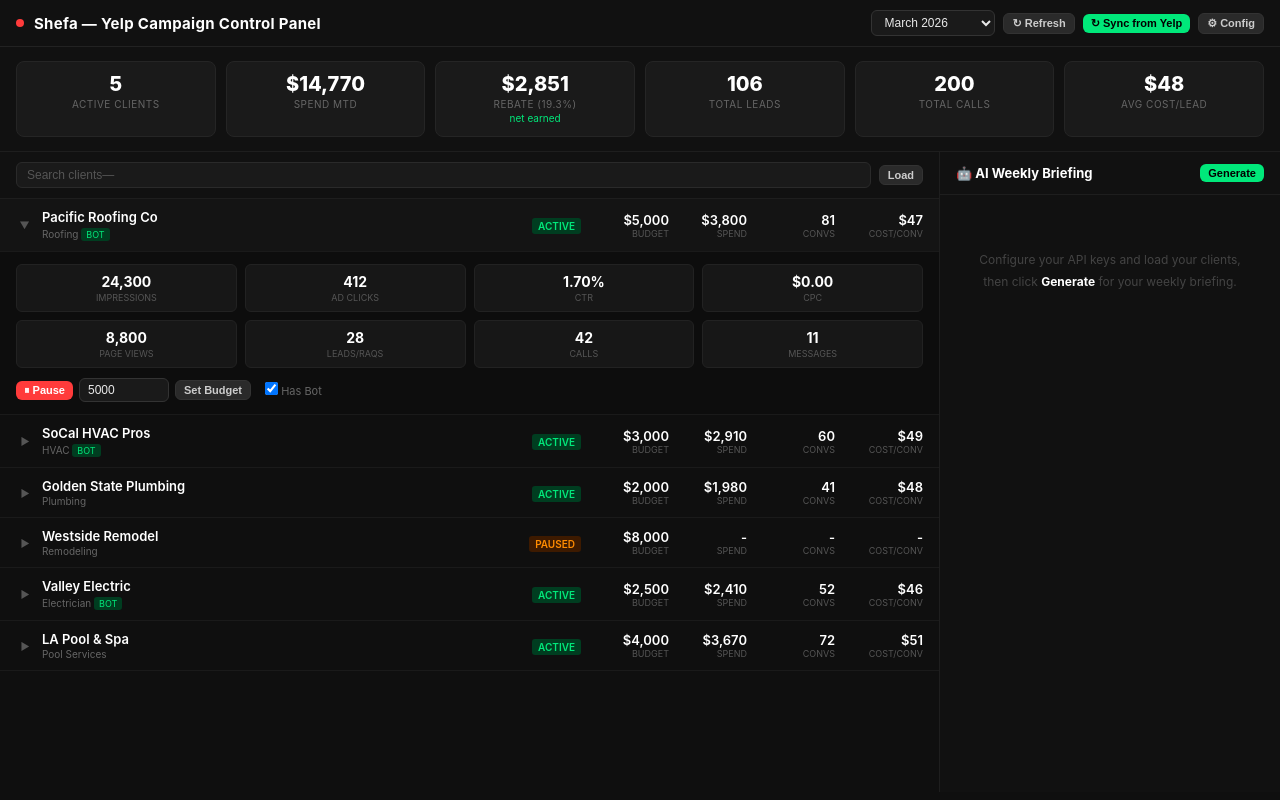
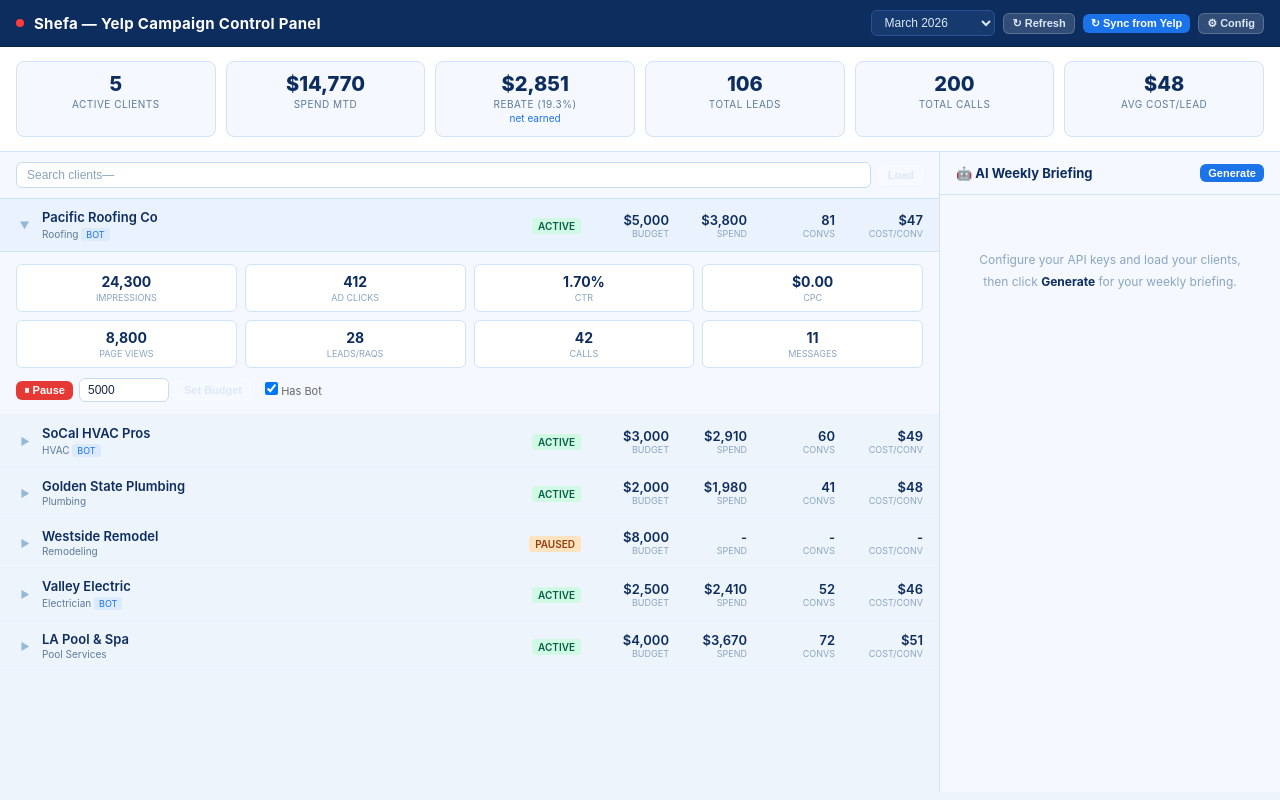
Before and after one commit to tomer-bot/shefa-dashboard, a website: page index.html in a window 1280 px wide. Both pictures are taken after a click on the element 469 px from the left and 225 px from the top of the page. Drawn offline with Linux system fonts and the light colour scheme; no server answers.

Commit message:
Light blue theme, fix business_id bug for leads/calls, add campaign_type tag

```diff
--- a/index.html
+++ b/index.html
@@ -6,83 +6,85 @@
 <title>Shefa Campaign Control Panel</title>
 <style>
 *{box-sizing:border-box;margin:0;padding:0}
-body{font-family:-apple-system,BlinkMacSystemFont,'Segoe UI',sans-serif;background:#0f0f0f;color:#e8e8e8;font-size:13px;min-height:100vh}
-.topbar{background:#111;border-bottom:1px solid #222;padding:10px 16px;display:flex;align-items:center;justify-content:space-between;position:sticky;top:0;z-index:100}
+body{font-family:-apple-system,BlinkMacSystemFont,'Segoe UI',sans-serif;background:#eef4fc;color:#1a2b45;font-size:13px;min-height:100vh}
+.topbar{background:#0d2d5e;border-bottom:1px solid #0a2348;padding:10px 16px;display:flex;align-items:center;justify-content:space-between;position:sticky;top:0;z-index:100}
 .topbar h1{font-size:15px;font-weight:700;color:#fff;letter-spacing:.3px}
 .topbar-right{display:flex;gap:8px;align-items:center}
-select.month-sel{background:#1a1a1a;border:1px solid #333;color:#e8e8e8;padding:4px 8px;border-radius:6px;font-size:12px;cursor:pointer}
+select.month-sel{background:#163a6e;border:1px solid #2a5298;color:#dce8f8;padding:4px 8px;border-radius:6px;font-size:12px;cursor:pointer}
 .btn{padding:5px 12px;border-radius:6px;border:none;font-size:12px;cursor:pointer;font-weight:600;transition:all .15s}
-.btn-green{background:#00e87a;color:#000}.btn-green:hover{background:#00ff88}
-.btn-gray{background:#2a2a2a;color:#ccc;border:1px solid #333}.btn-gray:hover{background:#333}
-.btn-red{background:#ff3b3b;color:#fff}.btn-red:hover{background:#ff5555}
+.btn-green{background:#1a73e8;color:#fff}.btn-green:hover{background:#1557b0}
+.btn-gray{background:rgba(255,255,255,0.15);color:#dce8f8;border:1px solid rgba(255,255,255,0.2)}.btn-gray:hover{background:rgba(255,255,255,0.25)}
+.btn-red{background:#e53935;color:#fff}.btn-red:hover{background:#c62828}
 .btn-sm{padding:3px 8px;font-size:11px}
 .status-dot{width:8px;height:8px;border-radius:50%;display:inline-block}
-.dot-green{background:#00e87a}.dot-red{background:#ff3b3b}.dot-yellow{background:#ffc107}
-.kpi-strip{display:grid;grid-template-columns:repeat(6,1fr);gap:10px;padding:14px 16px;background:#111;border-bottom:1px solid #1e1e1e}
-.kpi{background:#1a1a1a;border:1px solid #252525;border-radius:8px;padding:12px;text-align:center}
-.kpi-val{font-size:20px;font-weight:800;color:#fff;line-height:1}
-.kpi-lbl{font-size:10px;color:#666;margin-top:4px;text-transform:uppercase;letter-spacing:.5px}
-.kpi-sub{font-size:10px;color:#00e87a;margin-top:2px}
+.dot-green{background:#34c98a}.dot-red{background:#e53935}.dot-yellow{background:#fbbf24}
+.kpi-strip{display:grid;grid-template-columns:repeat(6,1fr);gap:10px;padding:14px 16px;background:#fff;border-bottom:1px solid #d0e4f7}
+.kpi{background:#f5f9ff;border:1px solid #d0e4f7;border-radius:8px;padding:12px;text-align:center}
+.kpi-val{font-size:20px;font-weight:800;color:#0d2d5e;line-height:1}
+.kpi-lbl{font-size:10px;color:#5a7a9a;margin-top:4px;text-transform:uppercase;letter-spacing:.5px}
+.kpi-sub{font-size:10px;color:#1a73e8;margin-top:2px}
 .main{display:grid;grid-template-columns:1fr 340px;gap:0;height:calc(100vh - 160px)}
-.clients-panel{overflow-y:auto;border-right:1px solid #1e1e1e}
-.clients-header{padding:10px 16px;border-bottom:1px solid #1e1e1e;display:flex;align-items:center;gap:8px;background:#111;position:sticky;top:0;z-index:10}
-.search-box{flex:1;background:#1a1a1a;border:1px solid #2a2a2a;border-radius:6px;padding:5px 10px;color:#e8e8e8;font-size:12px}
-.search-box::placeholder{color:#555}
-.client-row{border-bottom:1px solid #1a1a1a;transition:background .1s;cursor:pointer}
-.client-row:hover{background:#151515}
-.client-row.expanded{background:#141414}
+.clients-panel{overflow-y:auto;border-right:1px solid #d0e4f7}
+.clients-header{padding:10px 16px;border-bottom:1px solid #d0e4f7;display:flex;align-items:center;gap:8px;background:#f5f9ff;position:sticky;top:0;z-index:10}
+.search-box{flex:1;background:#fff;border:1px solid #c8dcf0;border-radius:6px;padding:5px 10px;color:#1a2b45;font-size:12px}
+.search-box::placeholder{color:#8aa5c0}
+.client-row{border-bottom:1px solid #e8f1fc;transition:background .1s;cursor:pointer}
+.client-row:hover{background:#f0f7ff}
+.client-row.expanded{background:#eaf3fd}
 .client-main{padding:10px 16px;display:grid;grid-template-columns:18px 1fr 80px 80px 70px 80px 80px;gap:8px;align-items:center}
-.expand-btn{color:#555;font-size:10px;transition:transform .2s;text-align:center}
+.expand-btn{color:#93b8d8;font-size:10px;transition:transform .2s;text-align:center}
 .expanded .expand-btn{transform:rotate(90deg)}
-.client-name{font-weight:600;font-size:13px;color:#fff}
-.client-cat{font-size:10px;color:#666;margin-top:1px}
-.client-has-bot{font-size:9px;background:#003d20;color:#00e87a;padding:1px 5px;border-radius:3px;display:inline-block;margin-top:2px}
+.client-name{font-weight:600;font-size:13px;color:#0d2d5e}
+.client-cat{font-size:10px;color:#5a7a9a;margin-top:1px}
+.client-has-bot{font-size:9px;background:#dbeafe;color:#1a73e8;padding:1px 5px;border-radius:3px;display:inline-block;margin-top:2px}
+.campaign-type-tag{font-size:9px;padding:1px 5px;border-radius:3px;display:inline-block;margin-left:4px}
+.type-layered{background:#fef3c7;color:#92400e}
 .metric-cell{text-align:right}
-.metric-val{font-size:13px;font-weight:600;color:#fff}
-.metric-lbl{font-size:9px;color:#555;text-transform:uppercase}
+.metric-val{font-size:13px;font-weight:600;color:#0d2d5e}
+.metric-lbl{font-size:9px;color:#8aa5c0;text-transform:uppercase}
 .client-controls{display:flex;gap:4px;justify-content:flex-end}
-.client-detail{padding:12px 16px;background:#0d0d0d;border-top:1px solid #1a1a1a;display:none}
+.client-detail{padding:12px 16px;background:#f5f9ff;border-top:1px solid #d0e4f7;display:none}
 .expanded .client-detail{display:block}
 .detail-grid{display:grid;grid-template-columns:repeat(4,1fr);gap:8px;margin-bottom:10px}
-.detail-box{background:#171717;border:1px solid #222;border-radius:6px;padding:8px;text-align:center}
-.detail-box .val{font-size:14px;font-weight:700;color:#fff}
-.detail-box .lbl{font-size:9px;color:#555;text-transform:uppercase;margin-top:2px}
+.detail-box{background:#fff;border:1px solid #d0e4f7;border-radius:6px;padding:8px;text-align:center}
+.detail-box .val{font-size:14px;font-weight:700;color:#0d2d5e}
+.detail-box .lbl{font-size:9px;color:#8aa5c0;text-transform:uppercase;margin-top:2px}
 .controls-row{display:flex;gap:6px;align-items:center;flex-wrap:wrap}
-.budget-input{background:#1a1a1a;border:1px solid #333;color:#e8e8e8;padding:4px 8px;border-radius:6px;font-size:12px;width:90px}
+.budget-input{background:#fff;border:1px solid #c8dcf0;color:#1a2b45;padding:4px 8px;border-radius:6px;font-size:12px;width:90px}
 .tag{font-size:10px;padding:2px 6px;border-radius:3px;font-weight:600}
-.tag-active{background:#003d20;color:#00e87a}
-.tag-paused{background:#3d1a00;color:#ff8c00}
-.tag-inactive{background:#2a2a2a;color:#666}
-.ai-panel{display:flex;flex-direction:column;background:#111;overflow:hidden}
-.ai-header{padding:12px 16px;border-bottom:1px solid #1e1e1e;display:flex;align-items:center;justify-content:space-between}
-.ai-header h3{font-size:13px;font-weight:700;color:#fff}
+.tag-active{background:#d1fae5;color:#065f46}
+.tag-paused{background:#fee3c0;color:#92400e}
+.tag-inactive{background:#f3f4f6;color:#6b7280}
+.ai-panel{display:flex;flex-direction:column;background:#f5f9ff;overflow:hidden}
+.ai-header{padding:12px 16px;border-bottom:1px solid #d0e4f7;display:flex;align-items:center;justify-content:space-between}
+.ai-header h3{font-size:13px;font-weight:700;color:#0d2d5e}
 .ai-body{flex:1;overflow-y:auto;padding:14px 16px}
-.ai-content{line-height:1.6;color:#ccc;font-size:12px}
-.ai-content h2{font-size:13px;font-weight:700;color:#00e87a;margin:14px 0 6px;border-bottom:1px solid #1e3d26;padding-bottom:4px}
+.ai-content{line-height:1.6;color:#2a4a6a;font-size:12px}
+.ai-content h2{font-size:13px;font-weight:700;color:#1a73e8;margin:14px 0 6px;border-bottom:1px solid #c8dcf0;padding-bottom:4px}
 .ai-content h2:first-child{margin-top:0}
 .ai-content ul{margin-left:14px;margin-bottom:8px}
 .ai-content li{margin-bottom:3px}
-.ai-content strong{color:#fff}
-.ai-placeholder{color:#444;font-size:12px;text-align:center;padding:40px 20px;line-height:1.8}
-.ai-ts{font-size:10px;color:#444;margin-top:8px}
-.loading-bar{height:3px;background:linear-gradient(90deg,#00e87a,#00ff88,#00e87a);background-size:200% 100%;animation:shimmer 1.5s infinite;border-radius:2px;margin-bottom:10px}
+.ai-content strong{color:#0d2d5e}
+.ai-placeholder{color:#8aa5c0;font-size:12px;text-align:center;padding:40px 20px;line-height:1.8}
+.ai-ts{font-size:10px;color:#8aa5c0;margin-top:8px}
+.loading-bar{height:3px;background:linear-gradient(90deg,#1a73e8,#4a9ef8,#1a73e8);background-size:200% 100%;animation:shimmer 1.5s infinite;border-radius:2px;margin-bottom:10px}
 @keyframes shimmer{0%{background-position:200% 0}100%{background-position:-200% 0}}
-.toast{position:fixed;bottom:20px;right:20px;background:#1a1a1a;border:1px solid #333;border-radius:8px;padding:10px 16px;font-size:12px;z-index:9999;animation:fadeIn .3s;max-width:300px}
-.toast.success{border-color:#00e87a;color:#00e87a}
-.toast.error{border-color:#ff3b3b;color:#ff3b3b}
+.toast{position:fixed;bottom:20px;right:20px;background:#fff;border:1px solid #c8dcf0;border-radius:8px;padding:10px 16px;font-size:12px;z-index:9999;animation:fadeIn .3s;max-width:300px;color:#1a2b45}
+.toast.success{border-color:#1a73e8;color:#1a73e8}
+.toast.error{border-color:#e53935;color:#e53935}
 @keyframes fadeIn{from{opacity:0;transform:translateY(8px)}to{opacity:1;transform:translateY(0)}}
-.config-modal{position:fixed;inset:0;background:rgba(0,0,0,.8);z-index:1000;display:none;align-items:center;justify-content:center}
+.config-modal{position:fixed;inset:0;background:rgba(0,20,60,.6);z-index:1000;display:none;align-items:center;justify-content:center}
 .config-modal.open{display:flex}
-.config-box{background:#1a1a1a;border:1px solid #333;border-radius:12px;padding:24px;width:420px;max-width:95vw}
-.config-box h3{font-size:15px;font-weight:700;margin-bottom:16px;color:#fff}
+.config-box{background:#fff;border:1px solid #c8dcf0;border-radius:12px;padding:24px;width:420px;max-width:95vw}
+.config-box h3{font-size:15px;font-weight:700;margin-bottom:16px;color:#0d2d5e}
 .field{margin-bottom:12px}
-.field label{font-size:11px;color:#888;text-transform:uppercase;letter-spacing:.5px;display:block;margin-bottom:4px}
-.field input{width:100%;background:#0f0f0f;border:1px solid #333;color:#e8e8e8;padding:8px 10px;border-radius:6px;font-size:12px}
-.field input:focus{outline:none;border-color:#00e87a}
+.field label{font-size:11px;color:#5a7a9a;text-transform:uppercase;letter-spacing:.5px;display:block;margin-bottom:4px}
+.field input{width:100%;background:#f5f9ff;border:1px solid #c8dcf0;color:#1a2b45;padding:8px 10px;border-radius:6px;font-size:12px}
+.field input:focus{outline:none;border-color:#1a73e8}
 .config-actions{display:flex;gap:8px;margin-top:16px}
-.rebate-banner{background:#0d2b1a;border:1px solid #1a4d2a;border-radius:6px;padding:8px 12px;font-size:11px;color:#00e87a;margin-bottom:10px}
-.empty-state{padding:40px;text-align:center;color:#444;font-size:13px}
-.spinner{display:inline-block;width:14px;height:14px;border:2px solid #333;border-top-color:#00e87a;border-radius:50%;animation:spin .7s linear infinite;vertical-align:middle;margin-right:6px}
+.rebate-banner{background:#dbeafe;border:1px solid #93c5fd;border-radius:6px;padding:8px 12px;font-size:11px;color:#1a4fbe;margin-bottom:10px}
+.empty-state{padding:40px;text-align:center;color:#8aa5c0;font-size:13px}
+.spinner{display:inline-block;width:14px;height:14px;border:2px solid #c8dcf0;border-top-color:#1a73e8;border-radius:50%;animation:spin .7s linear infinite;vertical-align:middle;margin-right:6px}
 @keyframes spin{to{transform:rotate(360deg)}}
 </style>
 </head>
@@ -122,7 +124,7 @@
 <!-- Top Bar -->
 <div class="topbar">
   <div style="display:flex;align-items:center;gap:10px">
-    <div class="status-dot" id="serverDot" style="background:#555"></div>
+    <div class="status-dot" id="serverDot" style="background:#4a6fa0"></div>
     <h1>Shefa &mdash; Yelp Campaign Control Panel</h1>
   </div>
   <div class="topbar-right">
@@ -297,7 +299,8 @@
 
 async function loadReportingData() {
   try {
-    const bizIds = clients.map(c => c.business_id).filter(Boolean);
+    // FIX: use id (not business_id) — that's what the API returns
+    const bizIds = clients.map(c => c.id).filter(Boolean);
     if (!bizIds.length) return;
 
     const report = await createReport(bizIds);
@@ -309,7 +312,7 @@
 
     const rows = result.data || result.rows || [];
     rows.forEach(row => {
-      const client = clients.find(c => c.business_id === row.business_id);
+      const client = clients.find(c => c.id === row.business_id || c.id === row.id);
       if (!client) return;
       client.spend_cents   = Math.round((row.total_spend || 0) * 100);
       client.impressions   = row.impressions || 0;
@@ -381,6 +384,7 @@
   const cpl = totalConvs && c.spend_cents ? '$' + ((c.spend_cents/100)/totalConvs).toFixed(0) : '-';
   const spend = c.spend_cents ? '$' + (c.spend_cents/100).toLocaleString() : '-';
   const budget = c.budget_cents ? '$' + (c.budget_cents/100).toLocaleString() : '-';
+  const typeTag = c.campaign_type === 'layered' ? '<span class="campaign-type-tag type-layered">layered</span>' : '';
   const statusTag = c.status === 'ACTIVE'
     ? `<span class="tag tag-active">ACTIVE</span>`
     : c.status === 'PAUSED'
@@ -392,7 +396,7 @@
   <div class="client-main" onclick="toggleRow('${c.id}')">
     <span class="expand-btn">&#9654;</span>
     <div>
-      <div class="client-name">${c.name}</div>
+      <div class="client-name">${c.name}${typeTag}</div>
       <div class="client-cat">${c.category||''}${c.has_bot ? ' <span class="client-has-bot">BOT</span>' : ''}</div>
     </div>
     <div class="metric-cell">${statusTag}</div>
```
